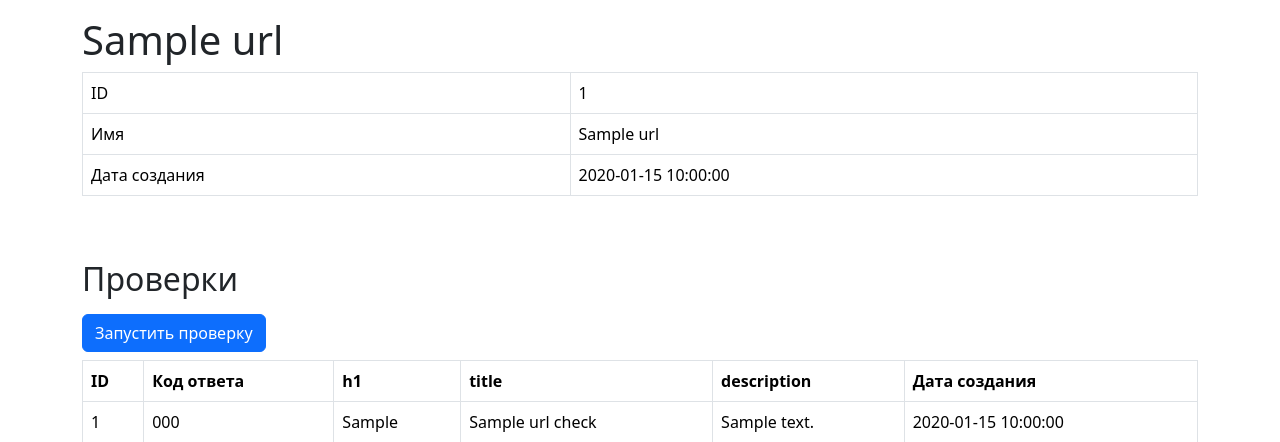
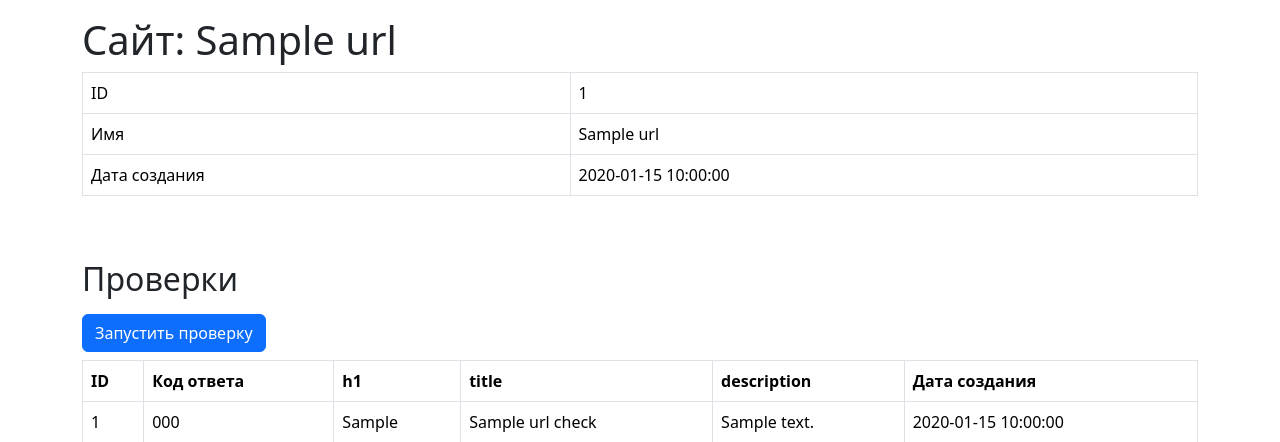
Before and after one commit to gbespamiatnykh/python-project-83, a Flask app: page /urls/1 in a window 1280 px wide. Shown: the part 56-498 px from the top of the page. Run offline with Flask 3, Linux system fonts and the light colour scheme; a database or web service that is not in the repository returns one stand-in record (values such as "Sample title"); some libraries are stand-ins or nearby versions.

Commit message:
fix: update show.html

```diff
--- a/page_analyzer/templates/show.html
+++ b/page_analyzer/templates/show.html
@@ -1,5 +1,5 @@
 {% extends "base.html" %}
-  {% block heading %}{{url.name}}{% endblock %}
+  {% block heading %}Сайт: {{url.name}}{% endblock %}
   {% block content %}
       <div class="table-responsive">
         <table class="table table-bordered table-hover text-nowrap" data-test="url">
```
